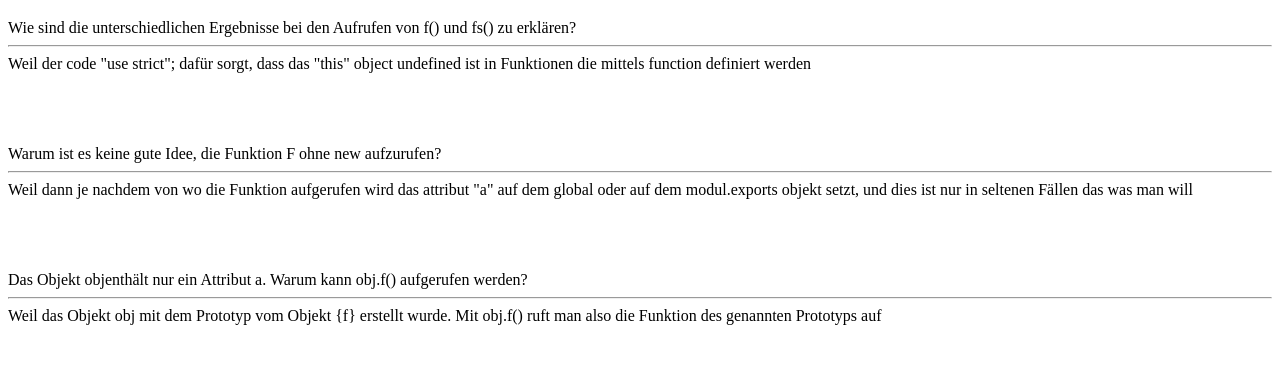
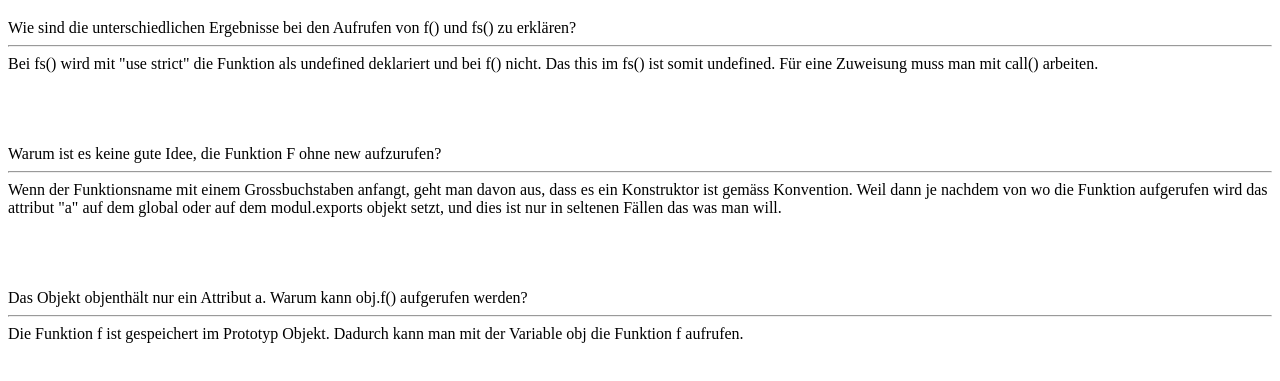
Before and after one commit to arslasel/Webentwicklung, a plain HTML site: page Praktikum5/Aufgabe1.html in a window 1280 px wide. Shown: the part 61-442 px from the top of the page. Drawn offline with nearby package versions, Linux system fonts and the light colour scheme.

Commit message:
added Aufgabe1 in HTML

```diff
--- a/Praktikum5/Aufgabe1.html
+++ b/Praktikum5/Aufgabe1.html
@@ -18,19 +18,18 @@
         <span>
             Wie sind die unterschiedlichen Ergebnisse bei den Aufrufen von f() und fs() zu erklären?
             <hr>
-            Weil der code "use strict"; dafür sorgt, dass das "this" object undefined ist in Funktionen die mittels
-            function definiert werden
+            Bei fs() wird mit "use strict" die Funktion als undefined deklariert und bei f() nicht. Das this im fs() ist somit undefined.
+            Für eine Zuweisung muss man mit call() arbeiten.
             <br><br><br><br><br>
             Warum ist es keine gute Idee, die Funktion F ohne new aufzurufen?
             <hr>
+            Wenn der Funktionsname mit einem Grossbuchstaben anfangt, geht man davon aus, dass es ein Konstruktor ist gemäss Konvention.
             Weil dann je nachdem von wo die Funktion aufgerufen wird das attribut "a" auf dem global oder auf dem
-            modul.exports objekt setzt, und dies ist nur in seltenen Fällen das was man will
+            modul.exports objekt setzt, und dies ist nur in seltenen Fällen das was man will.
             <br><br><br><br><br>
             Das Objekt objenthält nur ein Attribut a. Warum kann obj.f() aufgerufen werden?
             <hr>
-            Weil das Objekt obj mit dem Prototyp vom Objekt {f} erstellt wurde. Mit obj.f() ruft man also die Funktion
-            des genannten Prototyps auf
-
+            Die Funktion f ist gespeichert im Prototyp Objekt. Dadurch kann man mit der Variable obj die Funktion f aufrufen.
         </span>
     </div>
 </body>
```
